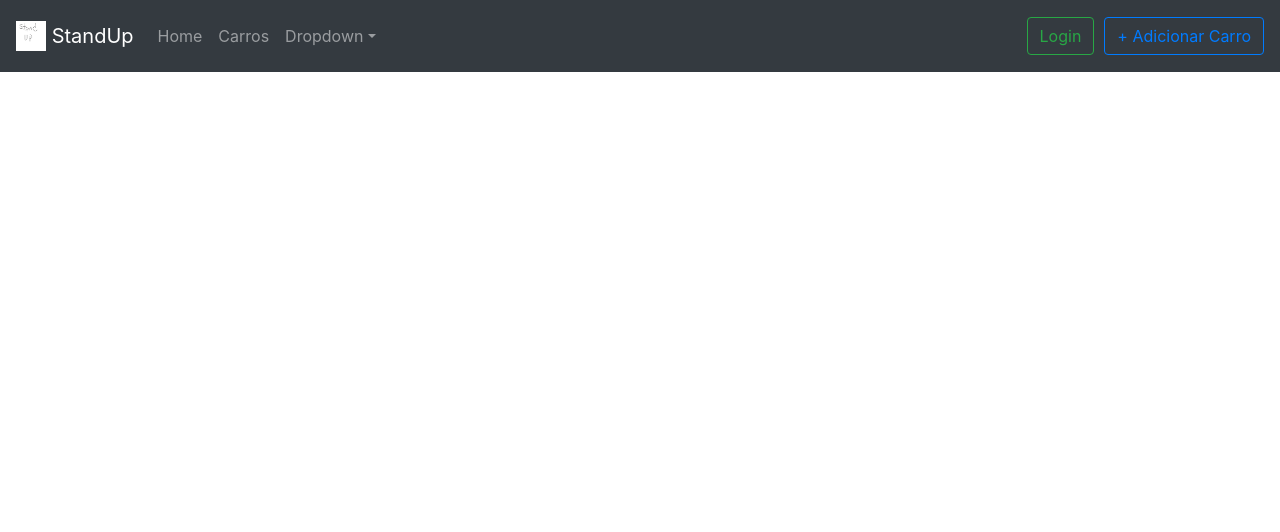
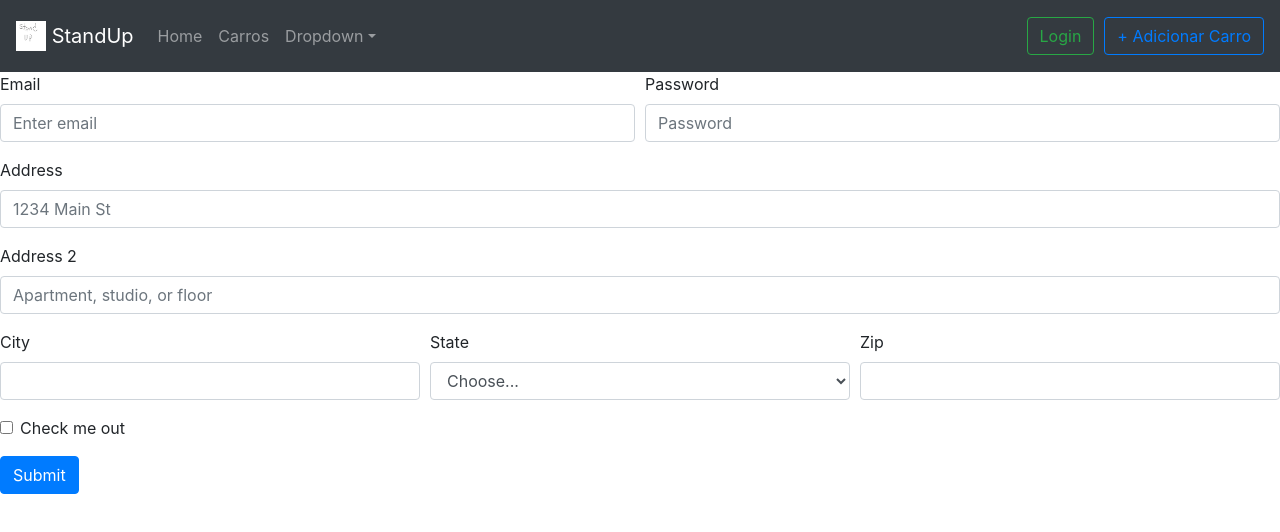
Before and after one commit to roddp/StandUp, a React (Create React App) app: page /addCar in a window 1280 px wide. Shown: the top 532 px of the page. Built offline with nearby package versions, Linux system fonts and the light colour scheme.

Commit message:
pagina addcar

```diff
--- a/src/components/Router.js
+++ b/src/components/Router.js
@@ -4,7 +4,8 @@
 import Login from "../pages/Login";
 import { BrowserRouter as Router, Route, Switch } from "react-router-dom";
 import Nav from "./Navbar";
-import Details from '../pages/Details'
+import Details from '../pages/Details';
+import AddCar from '../pages/Addcar';
 
 const NavRouter = () => {
   return (
@@ -22,6 +23,9 @@
         </Route>
         <Route path="/carros/details/" component ={(props) => <Details {...props}/>} >
         </Route>
+        <Route exact path="/addCar">
+          <AddCar></AddCar>
+        </Route>
       </Switch>
     </Router>
   );
--- /dev/null
+++ b/src/pages/Addcar.js
@@ -0,0 +1,60 @@
+import React from 'react'
+import { Form, Col, Button} from 'react-bootstrap';
+
+const Addcar = () => {
+    return (
+        <Form>
+  <Form.Row>
+    <Form.Group as={Col} controlId="formGridEmail">
+      <Form.Label>Email</Form.Label>
+      <Form.Control type="email" placeholder="Enter email" />
+    </Form.Group>
+
+    <Form.Group as={Col} controlId="formGridPassword">
+      <Form.Label>Password</Form.Label>
+      <Form.Control type="password" placeholder="Password" />
+    </Form.Group>
+  </Form.Row>
+
+  <Form.Group controlId="formGridAddress1">
+    <Form.Label>Address</Form.Label>
+    <Form.Control placeholder="1234 Main St" />
+  </Form.Group>
+
+  <Form.Group controlId="formGridAddress2">
+    <Form.Label>Address 2</Form.Label>
+    <Form.Control placeholder="Apartment, studio, or floor" />
+  </Form.Group>
+
+  <Form.Row>
+    <Form.Group as={Col} controlId="formGridCity">
+      <Form.Label>City</Form.Label>
+      <Form.Control />
+    </Form.Group>
+
+    <Form.Group as={Col} controlId="formGridState">
+      <Form.Label>State</Form.Label>
+      <Form.Control as="select" defaultValue="Choose...">
+        <option>Choose...</option>
+        <option>...</option>
+      </Form.Control>
+    </Form.Group>
+
+    <Form.Group as={Col} controlId="formGridZip">
+      <Form.Label>Zip</Form.Label>
+      <Form.Control />
+    </Form.Group>
+  </Form.Row>
+
+  <Form.Group id="formGridCheckbox">
+    <Form.Check type="checkbox" label="Check me out" />
+  </Form.Group>
+
+  <Button variant="primary" type="submit">
+    Submit
+  </Button>
+</Form>
+    )
+}
+
+export default Addcar
```
Also changed, not shown: 1 other file (tests, documents, lock files or other folders).
